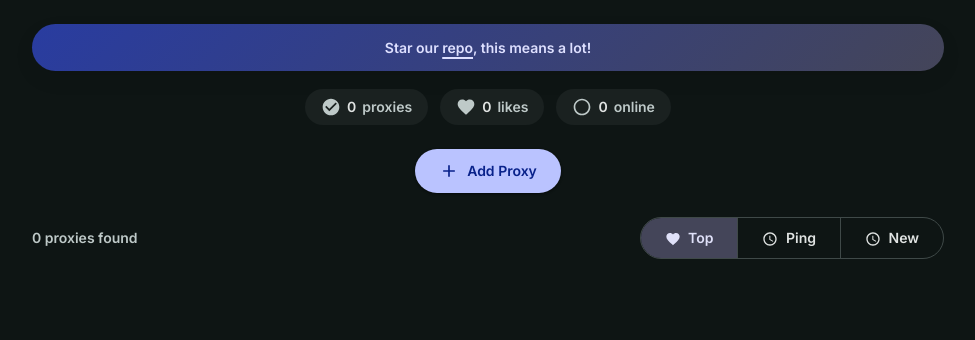
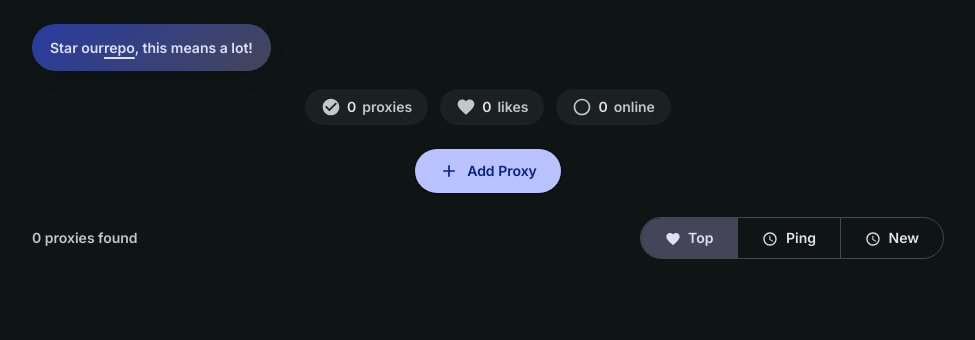
Before and after one commit to trassert/ProxySite, a FastAPI app: page / in a window 1280 px wide. Shown: the part 116-456 px from the top of the page, without its empty margins (152-1127 px from the left). Run offline with FastAPI, Linux system fonts and the light colour scheme; data comes from the database, SQL or seed files in the repository; data that the repository does not hold is empty; parts of the project's set-up code (start-up, migrations or seed data) failed here and were passed over.

Commit message:
fix badge

```diff
--- a/static/styles.css
+++ b/static/styles.css
@@ -204,12 +204,15 @@ body {
 }
 
 .repo-banner {
-  width: 100%;
+  display: inline-flex;
+  align-items: center;
+  justify-content: center;
+  max-width: min(100%, 620px);
   border-radius: var(--md-sys-shape-corner-extra-large);
   background: linear-gradient(135deg, var(--md-sys-color-primary-container), var(--md-sys-color-secondary-container));
   color: var(--md-sys-color-on-primary-container);
   padding: 14px 18px;
-  margin-bottom: 18px;
+  margin: 0 auto 18px;
   box-shadow: 0 8px 20px rgba(0, 0, 0, 0.08);
   text-align: center;
   font: var(--md-sys-typescale-label-large);
--- a/templates/index.html
+++ b/templates/index.html
@@ -42,7 +42,7 @@
 
       <!-- Top Banner -->
       <div class="repo-banner">
-        Star our <a href="vscode-file://vscode-app/usr/share/code/resources/app/out/vs/code/electron-browser/workbench/workbench.html" target="_blank" rel="noreferrer noopener">repo</a>, this means a lot!
+        Star our <a href="https://github.com/trassert/ProxySite" target="_blank" rel="noreferrer noopener">repo</a>, this means a lot!
       </div>
 
       <!-- Stats Bar -->
```
